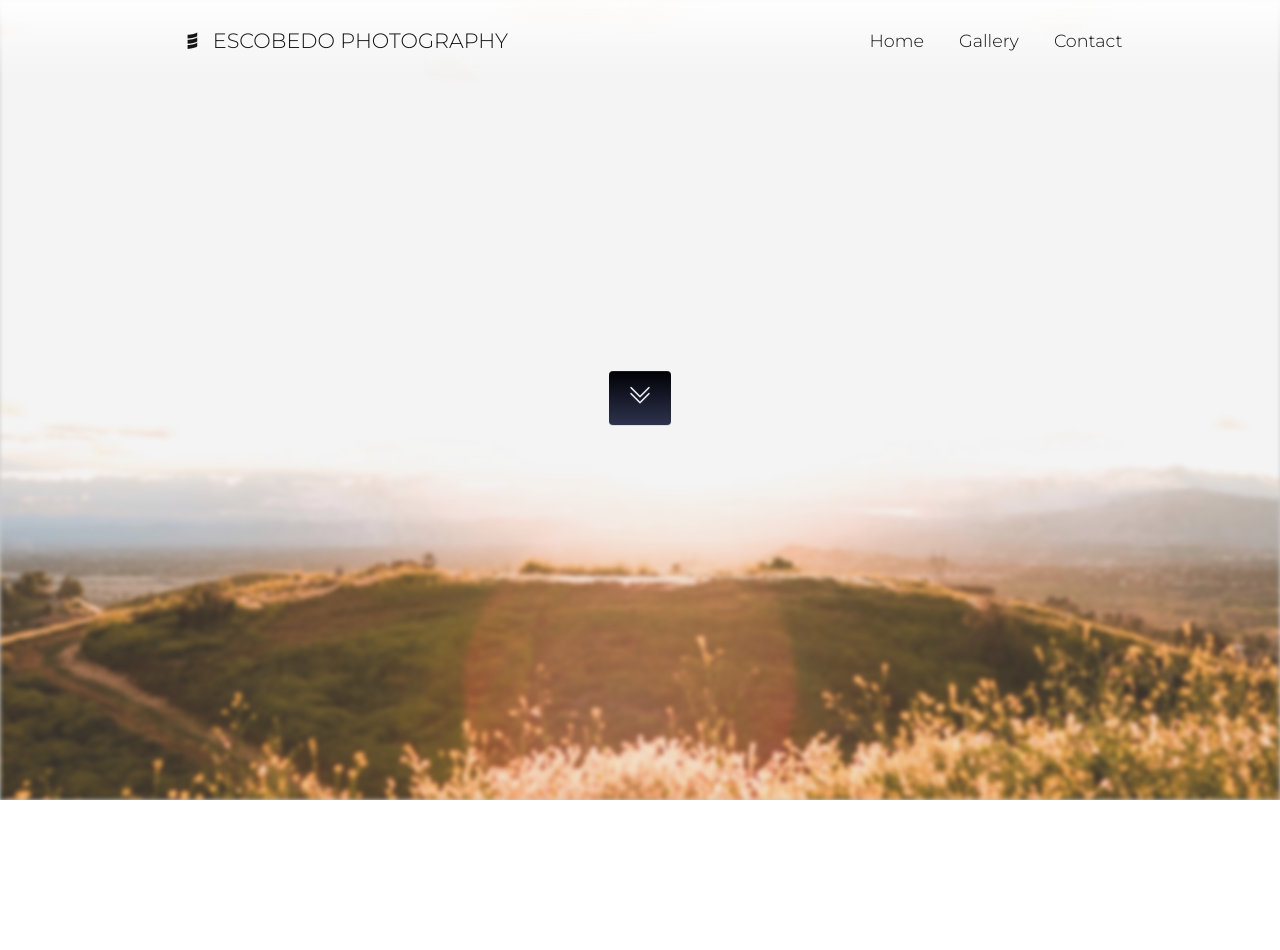
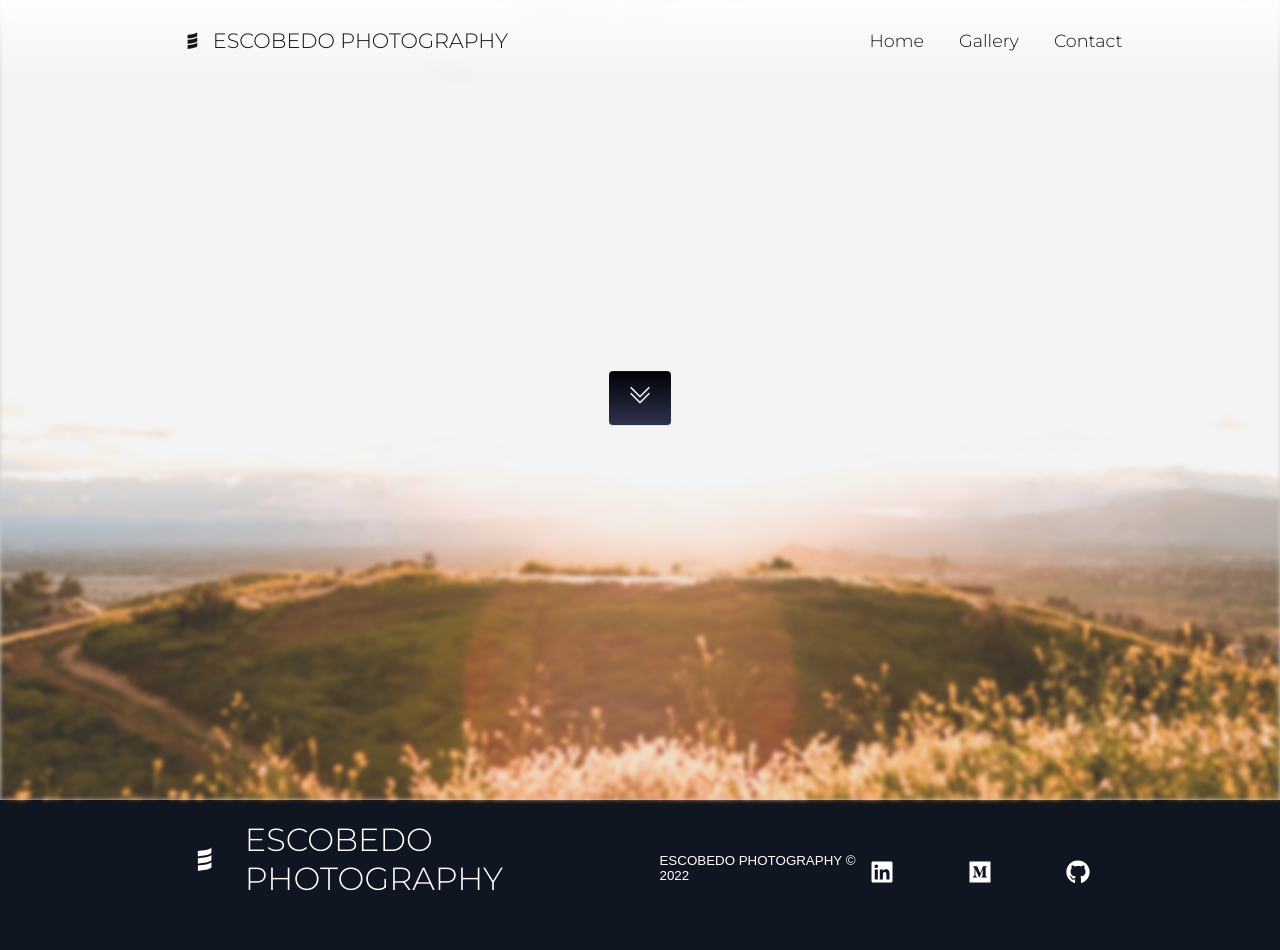
Before and after one commit to Jose-Escobedo/Gatsby-Photography, a Gatsby site: page / in a window 1280 px wide. Before the commit the page ends 800 px from the top, so only its background shows below. Built offline with nearby package versions, Linux system fonts and the light colour scheme; Gatsby itself is replaced by a stand-in of ours.

Commit message:
adding footer component

```diff
--- a/src/components/Categories/Landscape.js
+++ b/src/components/Categories/Landscape.js
@@ -11,7 +11,7 @@
           node {
             base
             childImageSharp {
-              fluid {
+              fluid(maxHeight: 600, maxWidth: 600) {
                 ...GatsbyImageSharpFluid
               }
             }
--- /dev/null
+++ b/src/components/Footer/Footer.js
@@ -0,0 +1,58 @@
+import React from "react"
+import { FaLinkedin, FaMedium, FaGithub } from "react-icons/fa"
+import {
+  SocialMedia,
+  FooterContainer,
+  SocialMediaWrap,
+  SocialIcon,
+  SocialIconLink,
+  SocialIcons,
+  WebsiteRights,
+  SocialLogo,
+} from "./FooterElements"
+
+const Footer = () => {
+  return (
+    <FooterContainer>
+      <SocialMedia>
+        <SocialMediaWrap>
+          <SocialLogo to="/">
+            <SocialIcon />
+            ESCOBEDO PHOTOGRAPHY
+          </SocialLogo>
+          <WebsiteRights>
+            ESCOBEDO PHOTOGRAPHY © {new Date().getFullYear()}
+          </WebsiteRights>
+          <SocialIcons>
+            <SocialIconLink
+              href="https://www.linkedin.com/in/jose-escobedo-89b943232/"
+              target="_blank"
+              aria-label="LinkedIn"
+              rel="noopener noreferrer"
+            >
+              <FaLinkedin />
+            </SocialIconLink>
+            <SocialIconLink
+              href="https://medium.com/@escobedo.jose"
+              target="_blank"
+              aria-label="Medium"
+              rel="noopener noreferrer"
+            >
+              <FaMedium />
+            </SocialIconLink>
+            <SocialIconLink
+              href="https://github.com/Jose-Escobedo"
+              target="_blank"
+              aria-label="Github"
+              rel="noopener noreferrer"
+            >
+              <FaGithub />
+            </SocialIconLink>
+          </SocialIcons>
+        </SocialMediaWrap>
+      </SocialMedia>
+    </FooterContainer>
+  )
+}
+
+export default Footer
--- /dev/null
+++ b/src/components/Footer/FooterElements.js
@@ -0,0 +1,56 @@
+import styled from "styled-components"
+import { Link } from "gatsby"
+import { DiScala } from "react-icons/di"
+
+export const FooterContainer = styled.div`
+  background-color: #101522;
+  display: flex;
+  flex-direction: column;
+  justify-content: center;
+  align-items: center;
+`
+export const SocialMedia = styled.section`
+  max-width: 1000px;
+  width: 100%;
+`
+export const SocialMediaWrap = styled.div`
+  display: flex;
+  justify-content: space-between;
+  align-items: center;
+  width: 90%;
+  max-width: 1000px;
+  margin: 20px auto;
+
+  @media screen and (max-width: 820px) {
+    flex-direction: column;
+  }
+`
+
+export const SocialLogo = styled(Link)`
+  color: #fff;
+  justify-self: start;
+  cursor: pointer;
+  text-decoration: none;
+  font-size: 2rem;
+  display: flex;
+  align-items: center;
+  margin-bottom: 1em;
+`
+export const SocialIcon = styled(DiScala)`
+  margin-right: 0.8em;
+`
+export const WebsiteRights = styled.small`
+  color: #fff;
+  margin-bottom: 1em;
+  font-family: "Ubuntu", sans-serif;
+`
+export const SocialIcons = styled.div`
+  display: flex;
+  justify-content: space-between;
+  align-items: center;
+  width: 240px;
+`
+export const SocialIconLink = styled.a`
+  color: #fff;
+  font-size: 1.5rem;
+`
--- a/src/components/layout.js
+++ b/src/components/layout.js
@@ -4,28 +4,16 @@
 
 import Navbar from "./Navbar/Navbar"
 import "./layout.css"
+import Footer from "./Footer/Footer"
 
 const Layout = ({ children }) => {
-  const data = useStaticQuery(graphql`
-    query SiteTitleQuery {
-      site {
-        siteMetadata {
-          title
-        }
-      }
-    }
-  `)
-
   return (
     <>
       <Navbar />
       <main>{children}</main>
+      <Footer />
     </>
   )
 }
 
-Layout.propTypes = {
-  children: PropTypes.node.isRequired,
-}
-
 export default Layout
--- a/src/pages/gallery.js
+++ b/src/pages/gallery.js
@@ -7,7 +7,7 @@
 const gallery = () => {
   return (
     <Layout>
-      <Seo title="Home" />
+      <Seo title="Gallery" />
       <GalleryImageContainer>
         <h1>Gallery</h1>
         <h2>Landscape/Animals</h2>
```
Also changed, not shown: src/components/Gallery/GalleryElements.js (+32 -3 lines).
